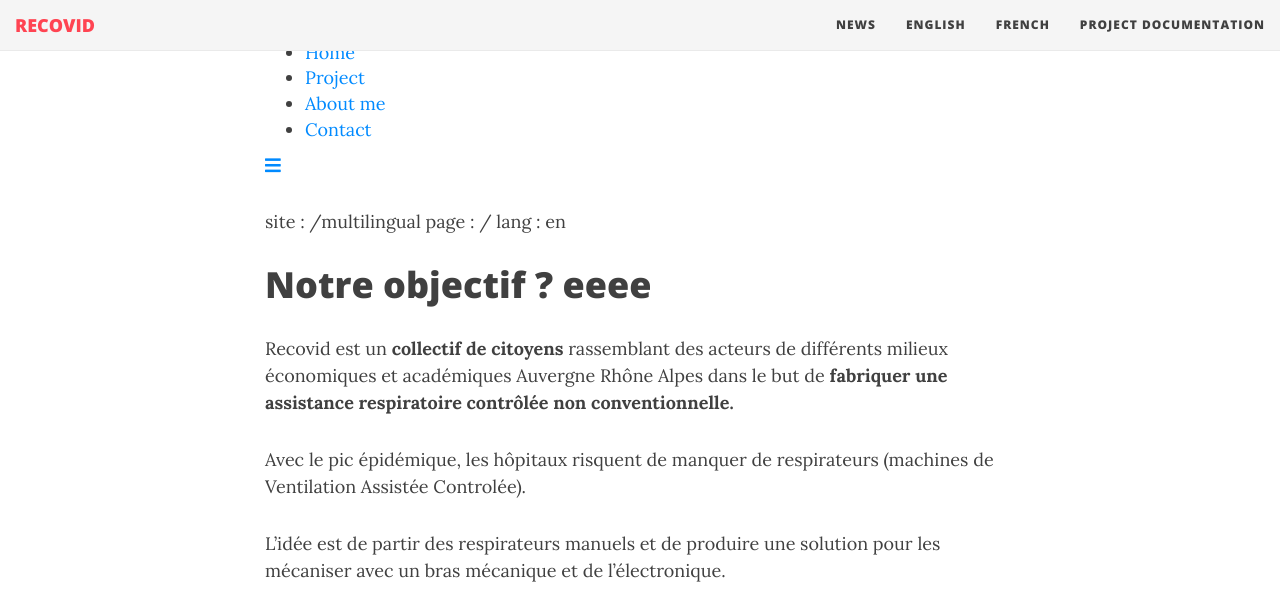
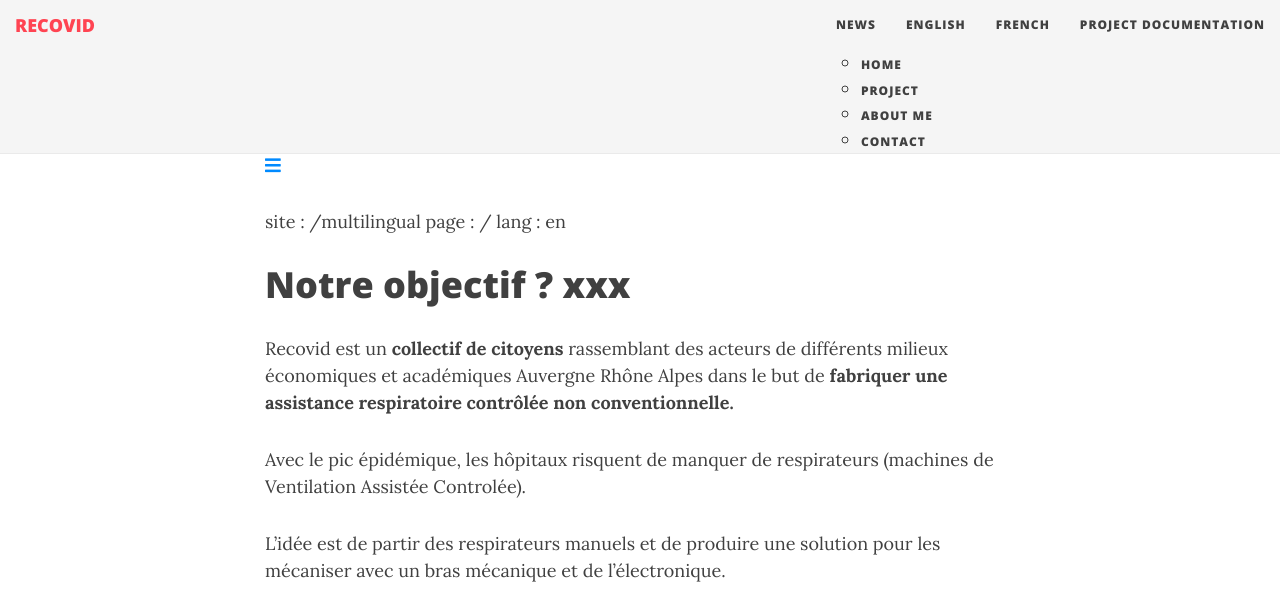
Before and after one commit to rstephane/multilingual, a Jekyll site: the page built from index.md, in a window 1280 px wide and 900 px high, scrolled down 483 px, cut to the strip 0-610 px from the top of the window. Built offline with Jekyll 4.4.1, drawn with Linux system fonts in a browser that asks for light colours; nearby versions of some CDN libraries.

Commit message:
new test

```diff
--- a/_includes/nav.html
+++ b/_includes/nav.html
@@ -32,6 +32,10 @@
           <li><a href="{{ link[1] | relative_url }}">{{ link[0] }}</a></li>
         {%- endif -%}
       {%- endfor -%}
+
+      {% include nav-ul.html %}
+      {% include select-lang.html %}
+
       </ul>
     </div>
 
--- a/index.md
+++ b/index.md
@@ -13,7 +13,7 @@
 lang : {{ page.lang }}
 
 
-# Notre objectif ? eeee
+# Notre objectif ? xxx
 
 Recovid est un **collectif de citoyens** rassemblant des acteurs de différents milieux économiques et académiques Auvergne Rhône Alpes dans le but de **fabriquer une assistance respiratoire contrôlée non conventionnelle.**
 
```
